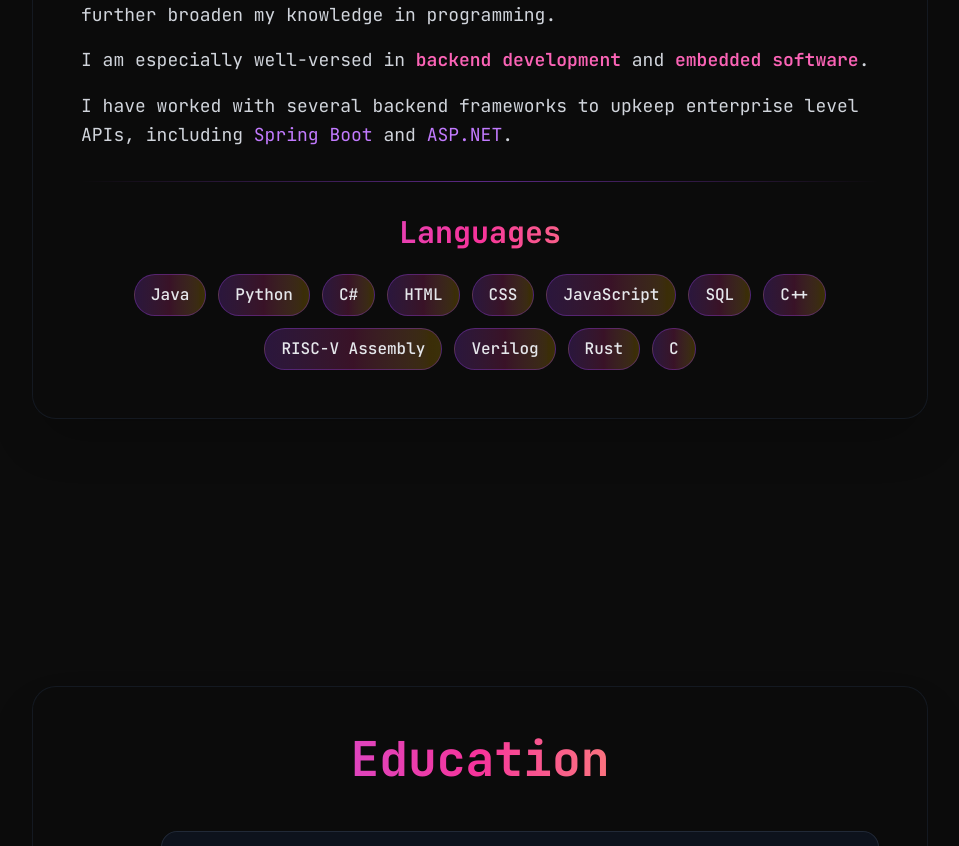
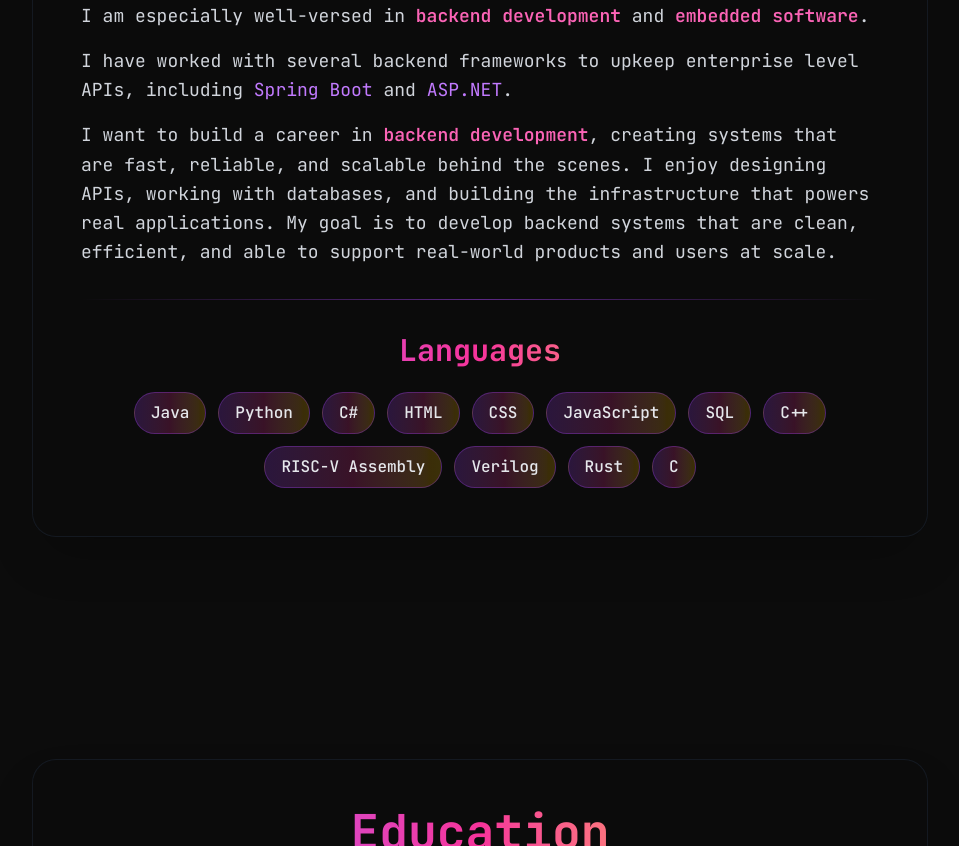
Before and after one commit to ZK-313/Website, a React (Vite) app: page / in a window 1280 px wide. Shown: the part 2000-2846 px from the top of the page, without its empty margins (160-1119 px from the left). Built offline with nearby package versions, Linux system fonts and the light colour scheme.

Commit message:
added about part

```diff
--- a/src/components/About.jsx
+++ b/src/components/About.jsx
@@ -56,6 +56,9 @@ export default function About() {
               I am especially well-versed in <span className="text-pink-400 font-semibold">backend development</span> and <span className="text-pink-400 font-semibold">embedded software</span>.
             </p>
             <p>I have worked with several backend frameworks to upkeep enterprise level APIs, including <span className="text-purple-400">Spring Boot</span> and <span className="text-purple-400">ASP.NET</span>.</p>
+            <p>
+              I want to build a career in <span className="text-pink-400 font-semibold">backend development</span>, creating systems that are fast, reliable, and scalable behind the scenes. I enjoy designing APIs, working with databases, and building the infrastructure that powers real applications. My goal is to develop backend systems that are clean, efficient, and able to support real-world products and users at scale.
+            </p>
           </motion.div>
 
           <motion.div
```
